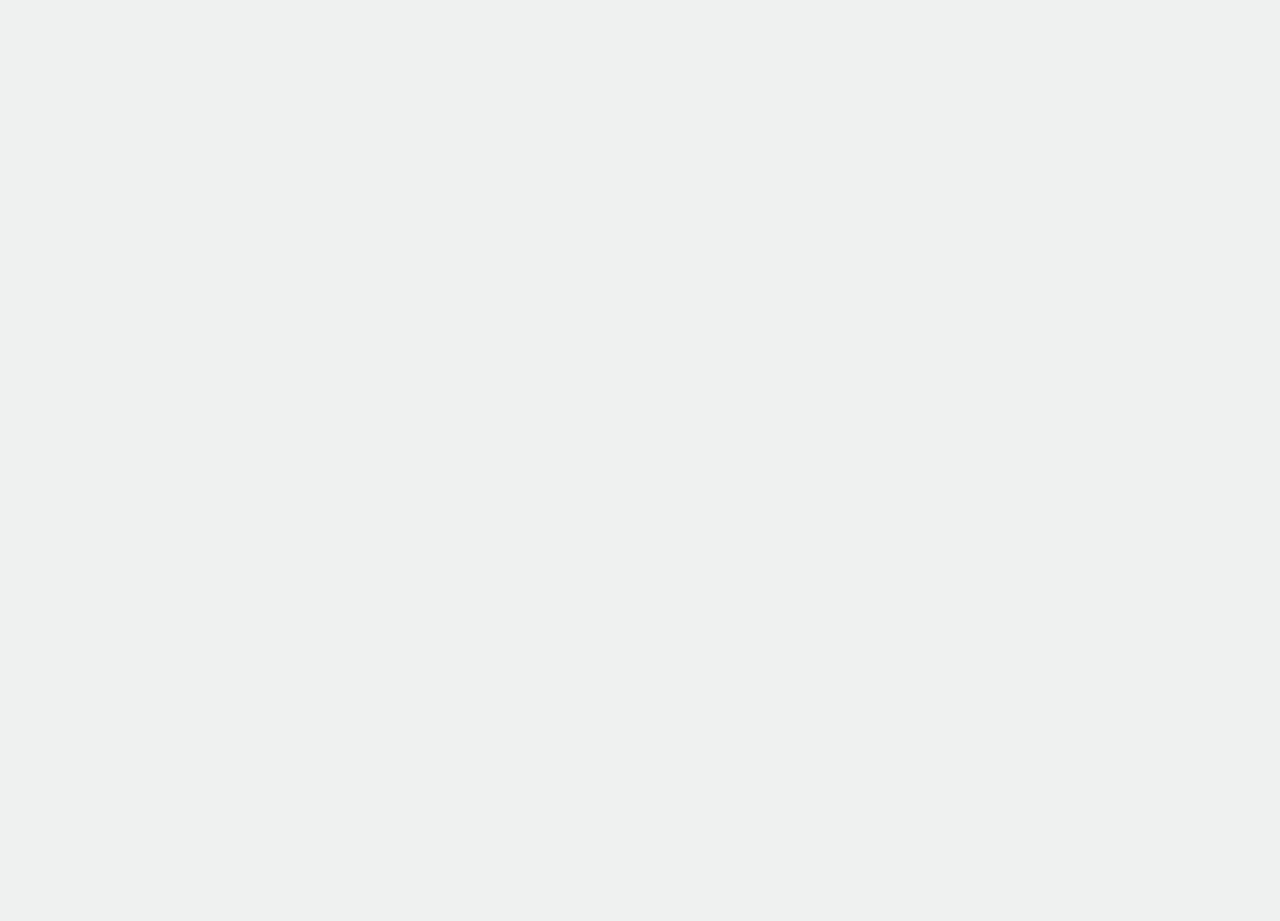
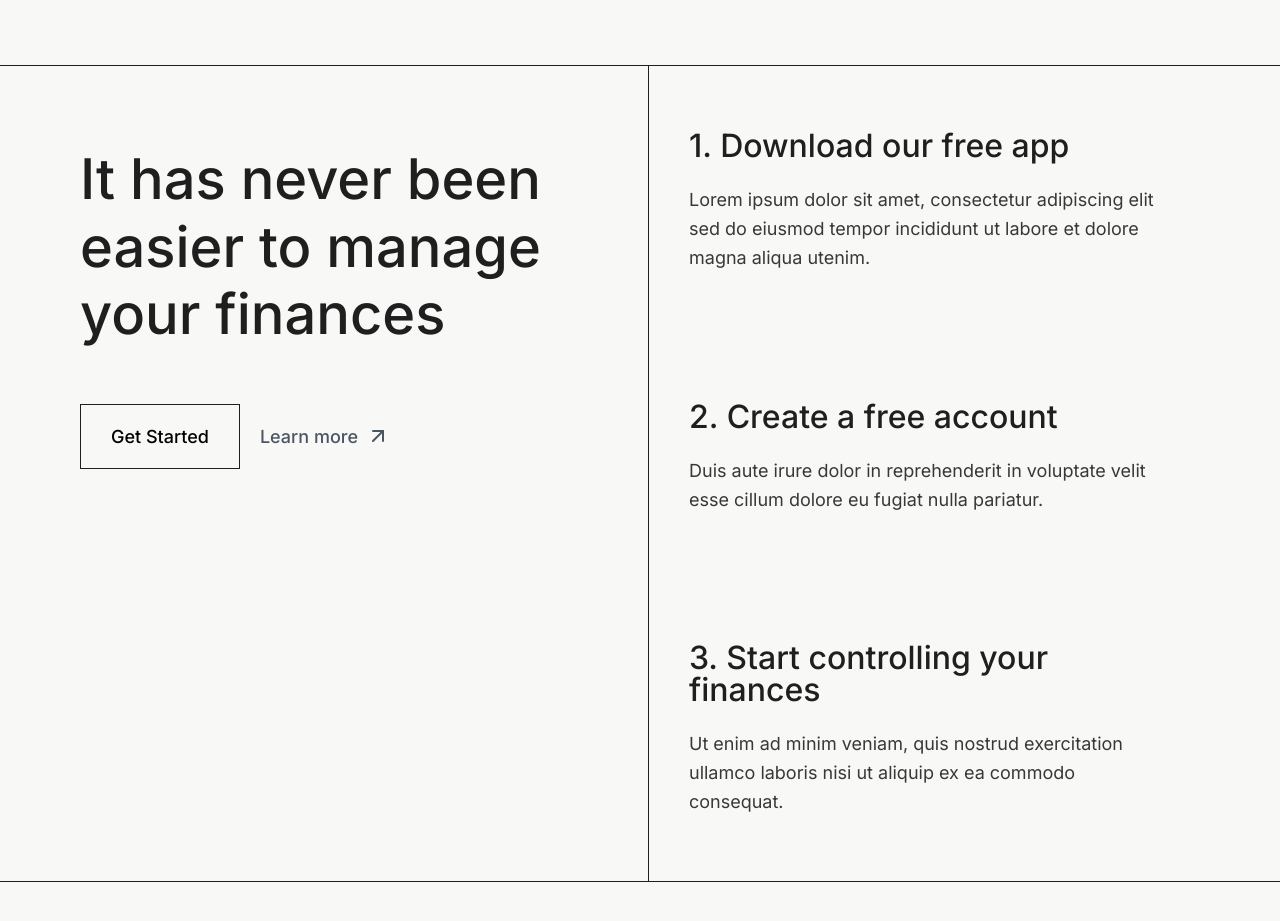
Before and after one commit to skupta12/Starter-X, a Next.js app: page / in a window 1280 px wide. Shown: the part 5100-6021 px from the top of the page. Before the commit the page ends 5061 px from the top, so only its background shows below. Built offline with nearby package versions, Linux system fonts and the light colour scheme.

Commit message:
Instruction.tsx

```diff
--- a/src/components/MaxWidthWrapper.tsx
+++ b/src/components/MaxWidthWrapper.tsx
@@ -11,7 +11,7 @@ const MaxWidthWrapper = ({
 }) => {
   return (
     <div
-      className="mx-auto w-full max-w-[1380px] px-4 md:px-14 lg:px-20 relative"
+      className={`${className} mx-auto w-full max-w-[1380px] px-4 md:px-14 lg:px-20 relative`}
     >
       {children}
     </div>
--- a/src/lib/data.ts
+++ b/src/lib/data.ts
@@ -160,29 +160,42 @@ export const numbers = [
 ]
 
 export const socialLinks = [
-  // {
-  //   id: 1,
-  //   title: "Follow us",
-  //   href: "/"
-  // },
   {
-    id: 2,
+    id: 1,
     title: "Facebook",
     href: "/"
   },
   {
-    id: 3,
+    id: 2,
     title: "Instagram",
     href: "/"
   },
   {
-    id: 4,
+    id: 3,
     title: "Linkedin",
     href: "/"
   },
   {
-    id: 5,
+    id: 4,
     title: "Youtube",
     href: "/"
   },
 ]
+
+export const instruction = [
+  {
+    id: 1,
+    title: "Download our free app",
+    text: "Lorem ipsum dolor sit amet, consectetur adipiscing elit sed do eiusmod tempor incididunt ut labore et dolore magna aliqua utenim."
+  },
+  {
+    id: 2,
+    title: "Create a free account",
+    text: "Duis aute irure dolor in reprehenderit in voluptate velit esse cillum dolore eu fugiat nulla pariatur."
+  },
+  {
+    id: 3,
+    title: "Start controlling your finances",
+    text: "Ut enim ad minim veniam, quis nostrud exercitation ullamco laboris nisi ut aliquip ex ea commodo consequat."
+  },
+]
--- a/src/sections/Instruction.tsx
+++ b/src/sections/Instruction.tsx
@@ -1,9 +1,45 @@
-import React from 'react'
+import Button, { LinkButton } from "@/components/Button";
+import MaxWidthWrapper from "@/components/MaxWidthWrapper";
+import { instruction } from "@/lib/data";
+import styles from "@/style";
+import React from "react";
 
 const Instruction = () => {
   return (
-    <div>Instruction</div>
-  )
-}
+    <section className={`${styles.sectionPadding} bg-background-200`}>
+      <div className="border-t border-b border-primary-100">
+        <MaxWidthWrapper>
+          <div className="grid grid-cols-12 gap-4">
+            <div className="col-span-6">
+              <div className="title mt-20 lg:pr-14 mb-14">
+                <h2 className={styles.heading2}>
+                  It has never been easier to manage your finances
+                </h2>
+              </div>
+              <div className="sm:flex items-center gap-x-5">
+                <Button className="sm:mb-0 mb-5" title="Get Started" />
+                <LinkButton title="Learn more" />
+              </div>
+            </div>
+            <div className="col-span-6 relative">
+              {instruction.map(({ id, title, text }) => {
+                return (
+                  <ol key={id}>
+                    <li className="py-[64px] px-[40px] border-l border-primary-100">
+                      <h3
+                        className={`${styles.heading3} mb-6`}
+                      >{`${id}. ${title}`}</h3>
+                      <p className={styles.paragraph}>{text}</p>
+                    </li>
+                  </ol>
+                );
+              })}
+            </div>
+          </div>
+        </MaxWidthWrapper>
+      </div>
+    </section>
+  );
+};
 
-export default Instruction
+export default Instruction;
```
